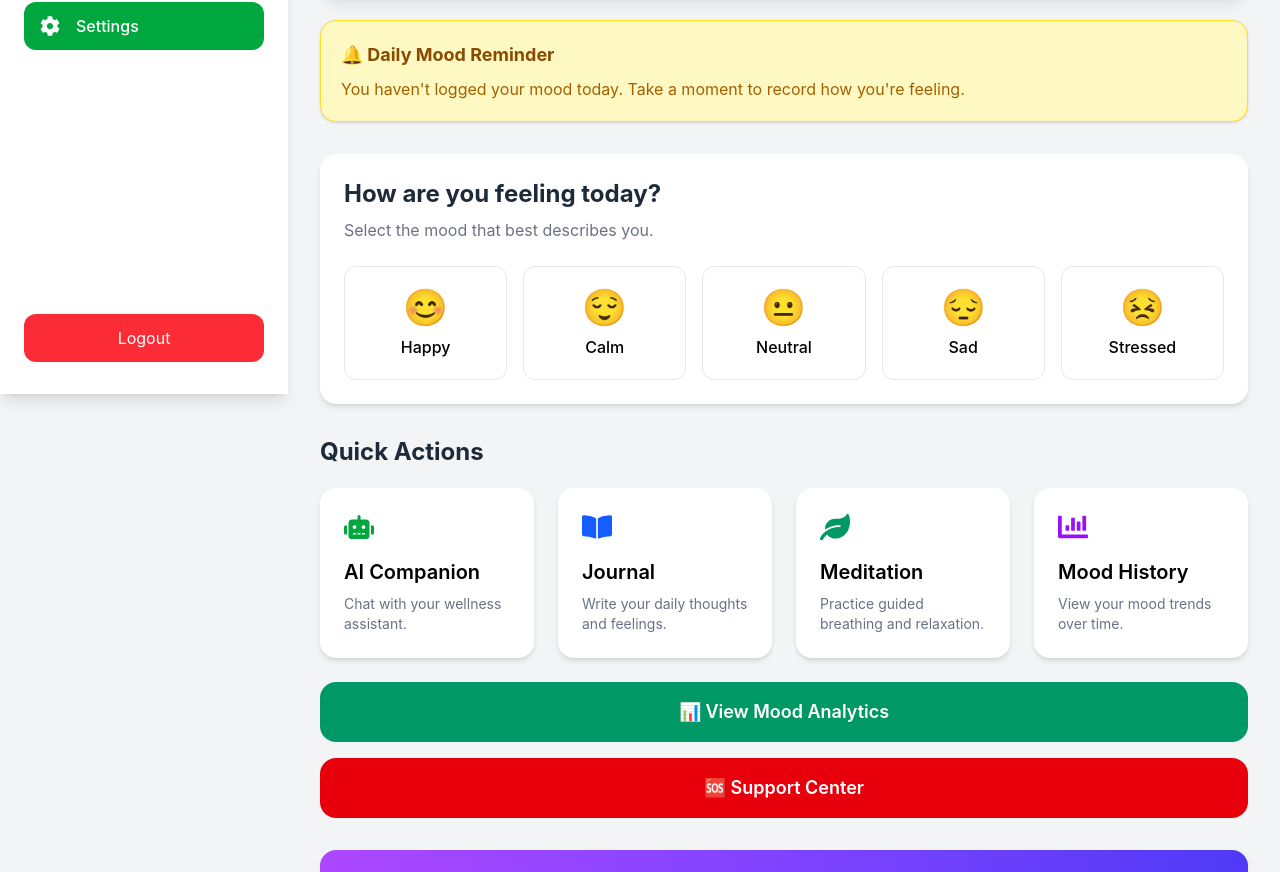
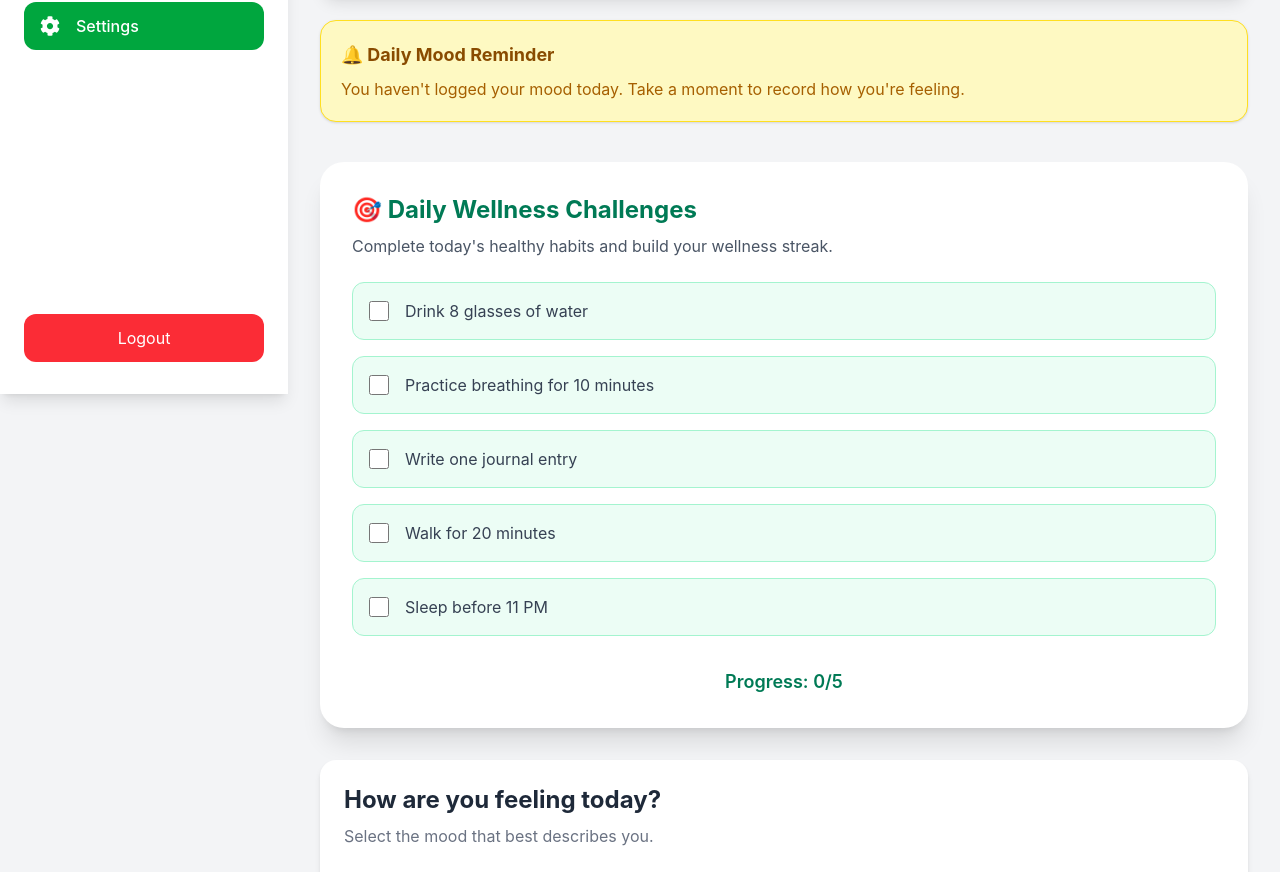
Before and after one commit to neha-gupta887/S-02-Mental-Health-Awareness-Campaign-for-First-Year-Students, a React (Vite) app: page /dashboard in a window 1280 px wide. Shown: the part 406-1278 px from the top of the page. Built offline with nearby package versions, Linux system fonts and the light colour scheme; no server answers.

Commit message:
Add AI mood forecast feature and fix service import

```diff
--- /dev/null
+++ b/src/components/DailyChallengesCard.jsx
@@ -0,0 +1,72 @@
+import { useState } from "react";
+import { getDailyChallenges } from "../services/challengeService";
+
+function DailyChallengesCard() {
+  const [challenges, setChallenges] = useState(getDailyChallenges());
+
+  const toggleChallenge = (id) => {
+    setChallenges((prev) =>
+      prev.map((challenge) =>
+        challenge.id === id
+          ? { ...challenge, completed: !challenge.completed }
+          : challenge
+      )
+    );
+  };
+
+  const completedCount = challenges.filter(
+    (challenge) => challenge.completed
+  ).length;
+
+  return (
+    <div className="bg-white rounded-3xl shadow-xl p-8 mt-10">
+      <h2 className="text-2xl font-bold text-emerald-700">
+        🎯 Daily Wellness Challenges
+      </h2>
+
+      <p className="text-gray-600 mt-2">
+        Complete today's healthy habits and build your wellness streak.
+      </p>
+
+      <div className="mt-6 space-y-4">
+        {challenges.map((challenge) => (
+          <label
+            key={challenge.id}
+            className="flex items-center gap-4 p-4 bg-emerald-50 rounded-xl border border-emerald-200 cursor-pointer"
+          >
+            <input
+              type="checkbox"
+              checked={challenge.completed}
+              onChange={() => toggleChallenge(challenge.id)}
+              className="w-5 h-5"
+            />
+
+            <span
+              className={`${
+                challenge.completed
+                  ? "line-through text-gray-500"
+                  : "text-gray-700"
+              }`}
+            >
+              {challenge.title}
+            </span>
+          </label>
+        ))}
+      </div>
+
+      <div className="mt-8 text-center">
+        <p className="text-lg font-semibold text-emerald-700">
+          Progress: {completedCount}/{challenges.length}
+        </p>
+
+        {completedCount === challenges.length && (
+          <p className="mt-3 text-green-600 font-bold">
+            🎉 Congratulations! You completed all today's challenges.
+          </p>
+        )}
+      </div>
+    </div>
+  );
+}
+
+export default DailyChallengesCard;
--- /dev/null
+++ b/src/components/MoodForecastCard.jsx
@@ -0,0 +1,39 @@
+import { predictMood } from "../services/moodForecastService";
+
+function MoodForecastCard({ wellnessScore }) {
+  const forecast = predictMood(wellnessScore);
+
+  return (
+    <div className="bg-white rounded-3xl shadow-xl p-8 mt-10">
+      <h2 className="text-2xl font-bold text-emerald-700">
+        📈 Mood Forecast
+      </h2>
+
+      <p className="text-gray-600 mt-2">
+        AI prediction based on your recent wellness trend.
+      </p>
+
+      <div className="mt-8 bg-emerald-50 rounded-2xl p-6 border border-emerald-200">
+
+        <h3 className="text-3xl font-bold text-emerald-700">
+          {forecast.mood}
+        </h3>
+
+        <p className="mt-4">
+          <strong>Confidence:</strong> {forecast.confidence}%
+        </p>
+
+        <p className="mt-4 text-gray-700">
+          <strong>Reason:</strong> {forecast.reason}
+        </p>
+
+        <p className="mt-4 text-gray-700">
+          <strong>Recommendation:</strong> {forecast.recommendation}
+        </p>
+
+      </div>
+    </div>
+  );
+}
+
+export default MoodForecastCard;
--- a/src/pages/Dashboard.jsx
+++ b/src/pages/Dashboard.jsx
@@ -7,7 +7,7 @@ import QuoteCard from "../components/dashboard/QuoteCard";
 import MoodHistory from "../components/dashboard/MoodHistory";
 import MoodReminder from "../components/MoodReminder";
 import { Link } from "react-router-dom";
-
+import DailyChallengesCard from "../components/DailyChallengesCard";
 function Dashboard() {
   return (
     <div className="min-h-screen bg-gray-100">
@@ -27,6 +27,7 @@ function Dashboard() {
         {/* Daily Mood Reminder */}
         <div className="mt-6">
           <MoodReminder />
+          <DailyChallengesCard />
         </div>
 
         {/* Mood Section */}
--- a/src/pages/MoodAnalytics.jsx
+++ b/src/pages/MoodAnalytics.jsx
@@ -329,9 +329,7 @@ function MoodAnalytics() {
         <WellnessPlanCard
   wellnessScore={analytics.wellnessScore}
 />
-
-<MoodForecastCard
-  wellnessScore={analytics.wellnessScore}
+// <MoodForecastCard wellnessScore={analytics.wellnessScore}
 />
 
 <AIRiskCard />
--- /dev/null
+++ b/src/services/challengeService.js
@@ -0,0 +1,29 @@
+export const getDailyChallenges = () => {
+  return [
+    {
+      id: 1,
+      title: "Drink 8 glasses of water",
+      completed: false,
+    },
+    {
+      id: 2,
+      title: "Practice breathing for 10 minutes",
+      completed: false,
+    },
+    {
+      id: 3,
+      title: "Write one journal entry",
+      completed: false,
+    },
+    {
+      id: 4,
+      title: "Walk for 20 minutes",
+      completed: false,
+    },
+    {
+      id: 5,
+      title: "Sleep before 11 PM",
+      completed: false,
+    },
+  ];
+};
```
